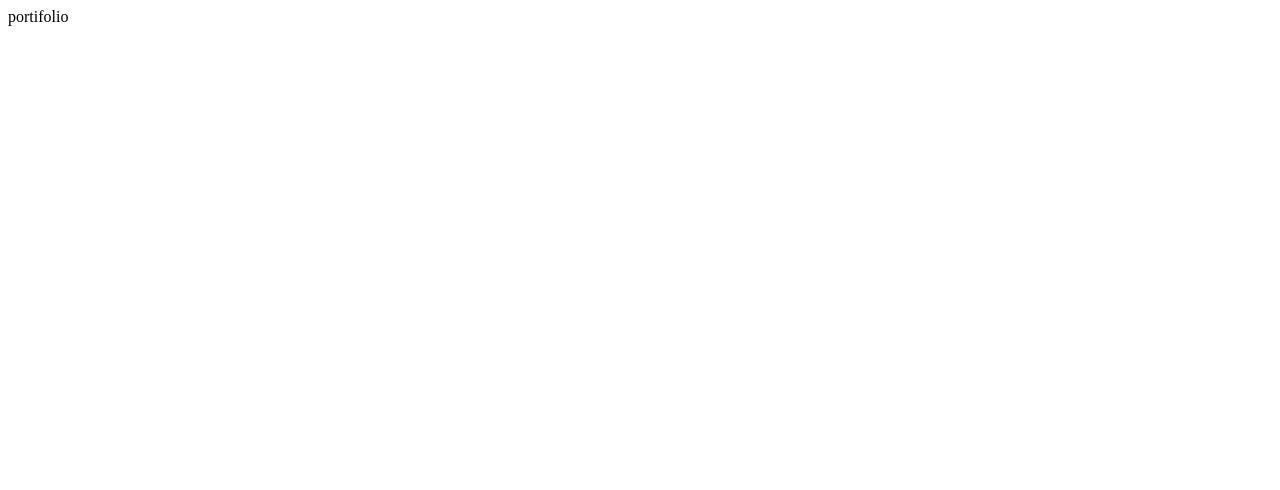
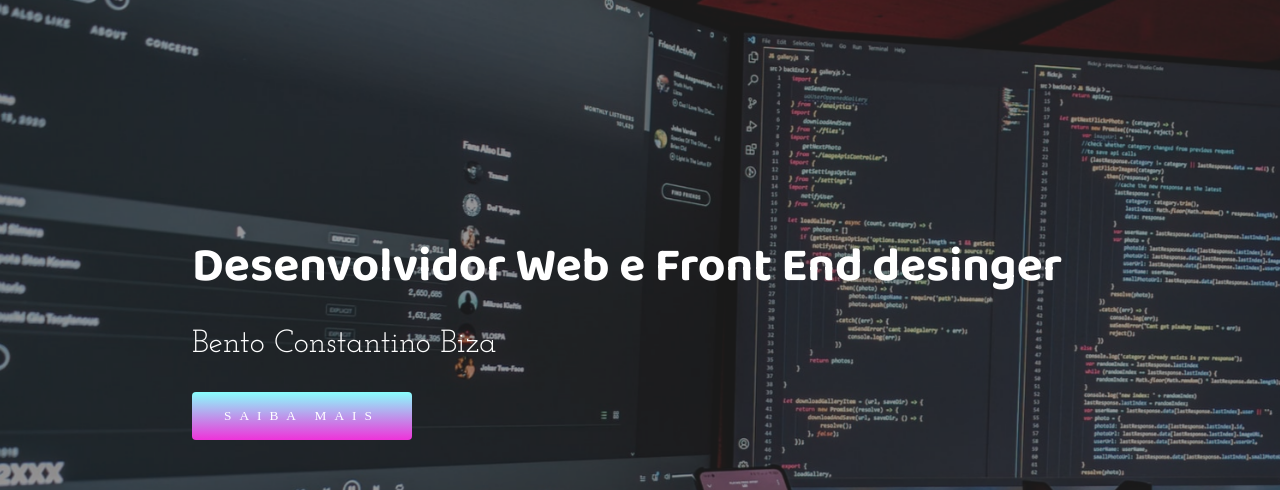
Before and after one commit to BentoConstantinoBiza/portifolio, a plain HTML site: page index.html in a window 1280 px wide. Shown: the top 490 px of the page. Drawn offline with Linux system fonts and the light colour scheme.

Commit message:
:packege: header

```diff
--- a/index.html
+++ b/index.html
@@ -1,13 +1,30 @@
 <!DOCTYPE html>
 <html lang="pt">
 <head>
-    <meta charset="UTF-8">
-    <meta http-equiv="X-UA-Compatible" content="IE=edge">
-    <meta name="viewport" content="width=device-width, initial-scale=1.0">
-    <link rel="stylesheet" href="style.css"
-    <title>portifolio</title>
+    <meta charset="UTF-8"/>
+    <meta http-equiv="X-UA-Compatible" content="IE=edge"/>
+    <meta name="viewport" content="width=device-width, initial-scale=1.0"/>
+    <link rel="stylesheet" href="style.css"/>
+    <link rel="apple-touch-icon" sizes="180x180" href="imagens/apple-touch-icon.png"/>
+    <link rel="icon" type="image/png" sizes="32x32" href="imagens/favicon-32x32.png"/>
+    <link rel="icon" type="image/png" sizes="16x16" href="imagens/favicon-16x16.png"/>
+    <link rel="manifest" href="/site.webmanifest"/>
+    <title>portfolio</title>
 </head>
 <body>
+   <div class="connter">
+    <header>
+          <div class= "img-wrapper">
+            <img src="imagens/bg.jpg" alt="">
+          </div>
+          <div class="banner">
+          <h1>Desenvolvidor Web e Front End desinger</h1>
+          <p>Bento Constantino Biza</p>
+          <button>Saiba mais</button>
+          </div>
+    </header>
 
+
+   </div>
 </body>
 </html>
--- a/style.css
+++ b/style.css
@@ -1,2 +1,91 @@
-@import url('https://fonts.googleapis.com/css2?family=Baloo+2:wght@400;500;600;700&family=Josefin+Slab:ital,wght@0,300;0,400;0,600;0,700;1,300;1,400;1,600&family=Mali:ital,wght@0,200;0,300;0,400;1,200;1,300;1,400&display=swap');
+@import url('https://fonts.googleapis.com/css2?family=Baloo+Da+2:wght@400;500;600;700&family=Josefin+Slab:ital,wght@0,300;0,400;0,600;0,700;1,300;1,400;1,600&family=Mali:ital,wght@0,200;0,300;0,400;1,200;1,300;1,400&display=swap');
 @import url("https://cdnjs.cloudflare.com/ajax/libs/font-awesome/5.12.0-2/css/all.min.css");
+*{
+    margin: 0;
+    padding: 0;
+}
+header{
+    width: 100%;
+    height: 100vh;
+    overflow: hidden;
+    position: relative;
+}
+.img-wrapper{
+    width: 100%;
+    height: 100%;
+    overflow: hidden;
+    background-color: rgba(0, 0,0,0.8);
+}
+.img-wrapper img{
+    width: 100%;
+    height: 100%;
+    object-fit: cover;
+    opacity: 0.5;
+    animation: zoom 30s;
+}
+@keyframes zoom{
+    0%{
+        transform: scale(1.4);
+    }
+    50%{
+        transform: scale(1.2);
+    }
+    100%{
+        transform: scale(1);
+    }
+}
+.banner{
+    position: absolute;
+    top: 30%;
+    left: 15%;
+}
+.banner h1{
+    color: #ffffff;
+    font-size: 3rem;
+    font-family: 'Baloo Da 2', serif;
+    font-weight 200;
+    text-shadow: .3rem  .4rem 2px rgba(0, 0n, 0, .4);
+    line-height: 3.5rem;
+    margin-bottom: 2rem;
+    opacity: 0;
+    animation: movebanner 2s 0.9s forwards;
+}
+.banner p{
+    color:#fff;
+    font-size: 2rem;
+    font-family: "Josefin Slab", serif;
+    text-shadow: .2rem  .2rem rgba(0, 0n, 0, .4);
+    margin-bottom: 2rem;
+    opacity: 0;
+    animation: movebanner 1s 0.7s forwards;
+}
+
+.banner button{
+    font-family: "Muli", serif;
+    color: #fff;
+    text-transform: uppercase;
+    border: none;
+    border-radius: 4px;
+    letter-spacing: 0.5rem;
+    background: #ef32d9;
+    background: -webkit-linear-gradient(to bottom, #89fffd, #ef32d9);
+    background: linear-gradient(to bottom, #89fffd, #ef32d9);
+    padding: 1rem 2rem;
+    cursor: pointer;
+    opacity: 0;
+    animation: movebanner 1s 1.1s forwards;
+
+}
+
+.banner button:hover{
+    opacity: 0.8;
+}
+@keyframes movebanner{
+    0%{
+        transform: translateY(10rem) rotateY(-30deg);
+    }
+    100%{
+        transform: translateY(0) rotateY(0);
+        opacity: 1;
+    }
+}
```
Also changed, not shown: imagens/android-chrome-192x192.png (renamed from android-chrome-192x192.png), imagens/android-chrome-512x512.png (renamed from android-chrome-512x512.png), imagens/apple-touch-icon.png (renamed from apple-touch-icon.png), imagens/bg.jpg (added), imagens/favicon-16x16.png (renamed from favicon-16x16.png), imagens/favicon-32x32.png (renamed from favicon-32x32.png), site.webmanifest, 1 other file.
